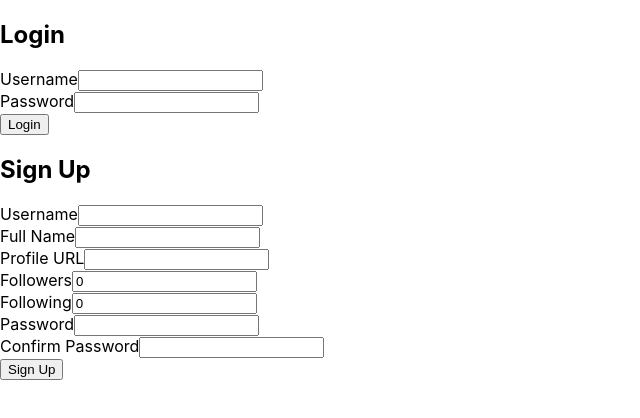
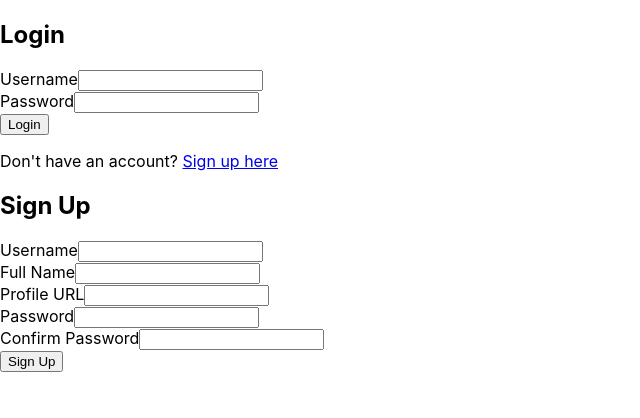
Before and after one commit to eslieh/pixify, a React (Create React App) app: page /Auth in a window 1280 px wide. Shown: the top 418 px of the page, without its empty margins (0-640 px from the left). Built offline with nearby package versions, Linux system fonts and the light colour scheme.

Commit message:
newchanges

```diff
--- a/src/components/Login/Login.js
+++ b/src/components/Login/Login.js
@@ -1,4 +1,5 @@
 import React, { useState } from 'react';
+import { Link } from 'react-router-dom';
 import './Login.styled.js';
 
 const Login = () => {
@@ -43,6 +44,7 @@ const Login = () => {
           </div>
           <button type="submit" className="button">Login</button>
         </form>
+        <p className="redirect">Don't have an account? <Link to="/signup">Sign up here</Link></p>
       </div>
     </div>
   );
--- a/src/components/Signup/SignUp.js
+++ b/src/components/Signup/SignUp.js
@@ -7,8 +7,6 @@ const Signup = () => {
   const [password, setPassword] = useState('');
   const [confirmPassword, setConfirmPassword] = useState('');
   const [profileUrl, setProfileUrl] = useState('');
-  const [followers, setFollowers] = useState(0);
-  const [following, setFollowing] = useState(0);
 
   const handleSubmit = (e) => {
     e.preventDefault();
@@ -22,8 +20,6 @@ const Signup = () => {
       fullName: fullName,
       password: password,
       profileUrl: profileUrl,
-      followers: followers,
-      following: following,
     };
 
     console.log('User:', user);
@@ -65,28 +61,6 @@ const Signup = () => {
             />
           </div>
           <div className="inputGroup">
-            <label htmlFor="followers" className="label">Followers</label>
-            <input
-              type="number"
-              id="followers"
-              value={followers}
-              onChange={(e) => setFollowers(e.target.value)}
-              className="input"
-              min="0"
-            />
-          </div>
-          <div className="inputGroup">
-            <label htmlFor="following" className="label">Following</label>
-            <input
-              type="number"
-              id="following"
-              value={following}
-              onChange={(e) => setFollowing(e.target.value)}
-              className="input"
-              min="0"
-            />
-          </div>
-          <div className="inputGroup">
             <label htmlFor="password" className="label">Password</label>
             <input
               type="password"
```
